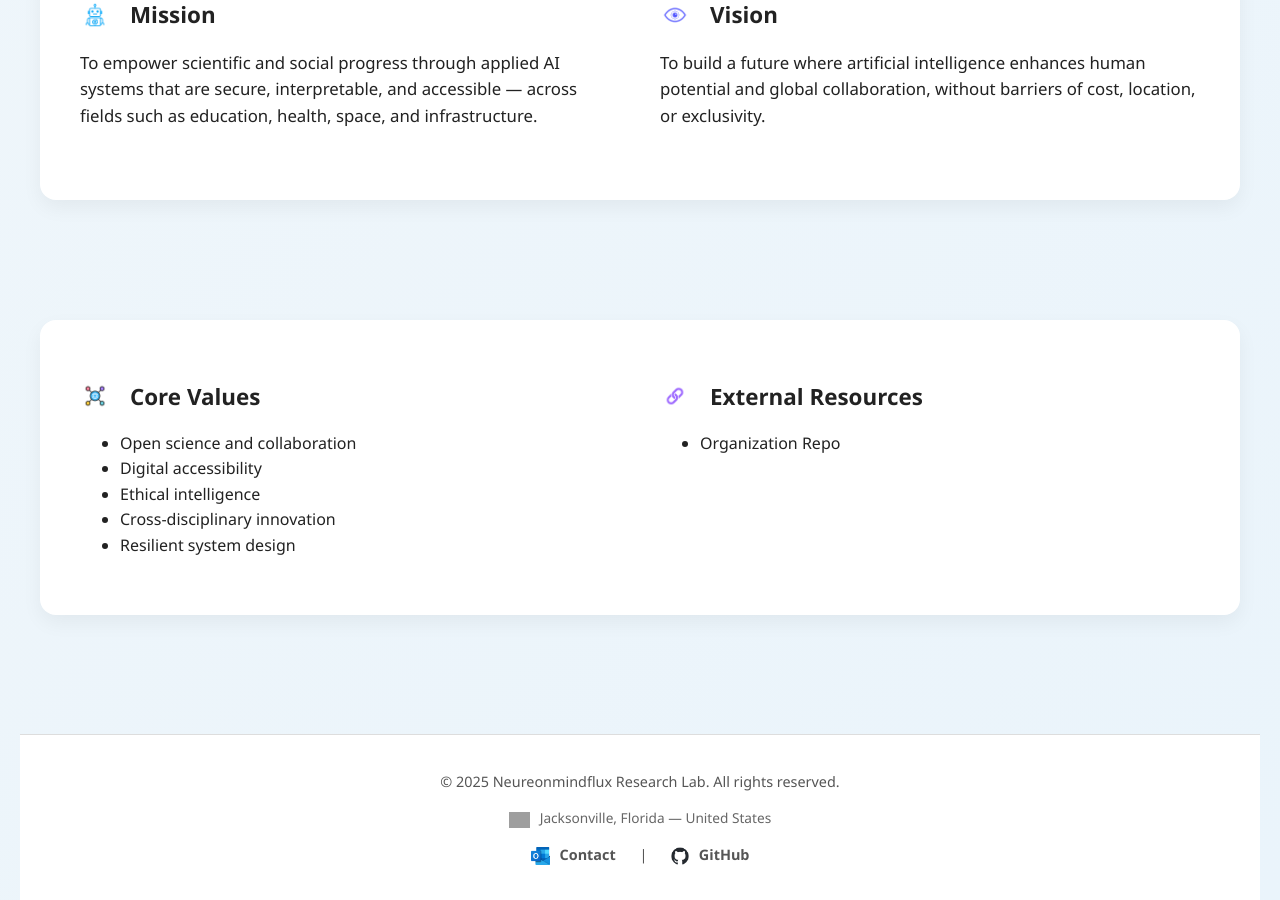
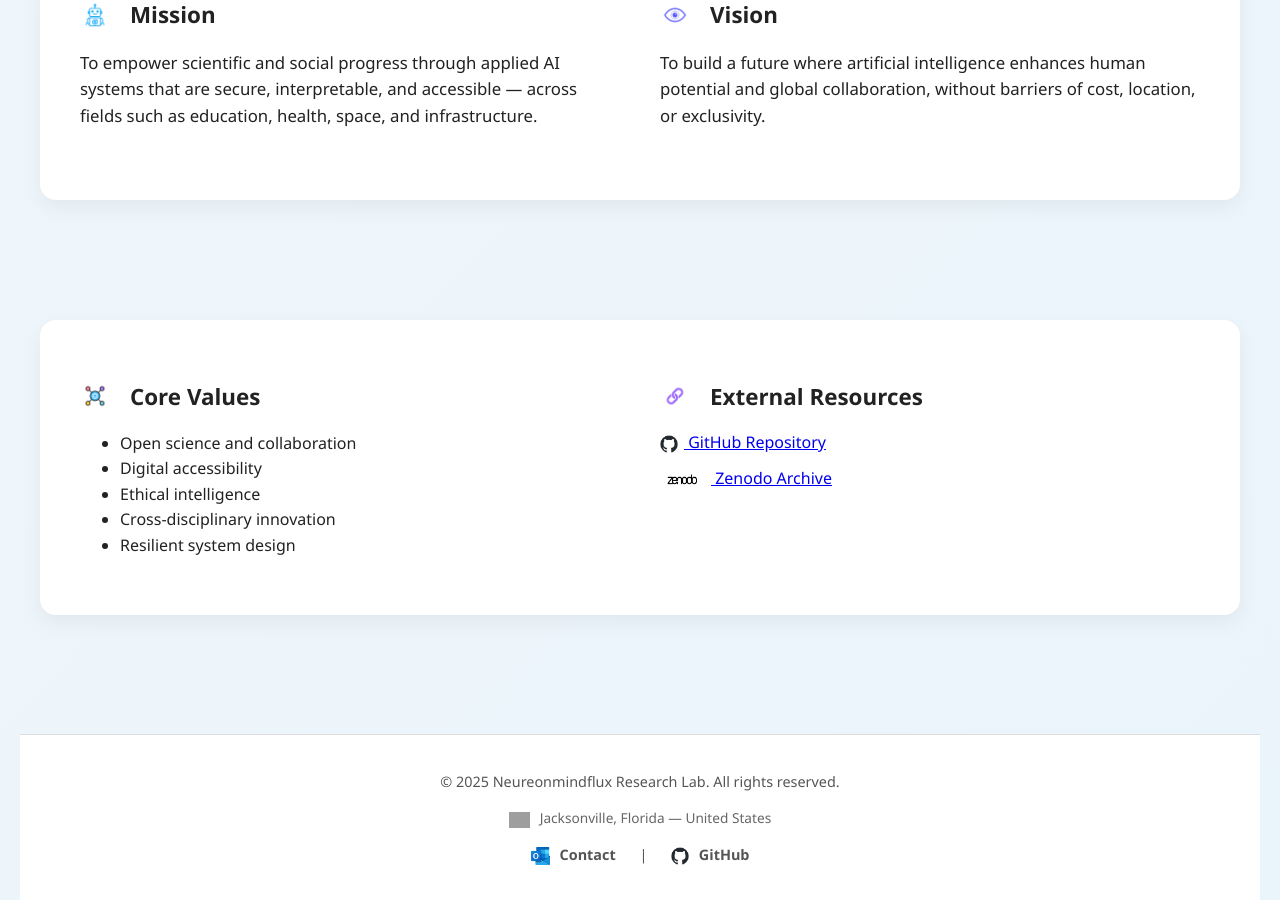
Before and after one commit to HectorMozo3110/test_main, a Jekyll site: the page built from _pages/index.md, in a window 1280 px wide and 900 px high, scrolled down 1881 px. Built offline with Jekyll 4.4.1, drawn with Linux system fonts in a browser that asks for light colours; our own code applies the rules of GitHub Pages for plain Markdown files; grey boxes are pictures that could not be loaded.

```diff
--- a/_pages/index.md
+++ b/_pages/index.md
@@ -86,14 +86,20 @@
       <div class="vision-block">
         <h2><img src="{{ '/assets/images/link_icon.png' | relative_url }}" alt="External Resources Icon" height="30" style="vertical-align: middle; margin-right: 10px;" />
           External Resources</h2>
-        <ul>
-          <li>
-            <a href="https://github.com/Neureonmindflux-Research-Lab" target="_blank"
-   style="text-decoration: none; color: #222; font-weight: 500;">
-  Organization Repo
-</a>
-          </li>
-        </ul>
+      <ul style="list-style: none; padding-left: 0;">
+    <li style="margin-bottom: 10px;">
+      <a href="https://github.com/Neureonmindflux-Research-Lab" target="_blank" class="external-link">
+        <img src="{{ '/assets/images/github_icon.png' | relative_url }}" alt="GitHub" height="18" style="vertical-align: middle; margin-right: 6px;" />
+        GitHub Repository
+      </a>
+    </li>
+    <li>
+      <a href="https://zenodo.org/communities/neureonmindflux" target="_blank" class="external-link">
+        <img src="{{ '/assets/images/zenodo_icon_01.png' | relative_url }}" alt="Zenodo" height="18" style="vertical-align: middle; margin-right: 6px;" />
+        Zenodo Archive
+      </a>
+    </li>
+  </ul>
       </div>
     </div>
   </div>
```
Also changed, not shown: assets/images/zenodo_icon_01.png (added).
